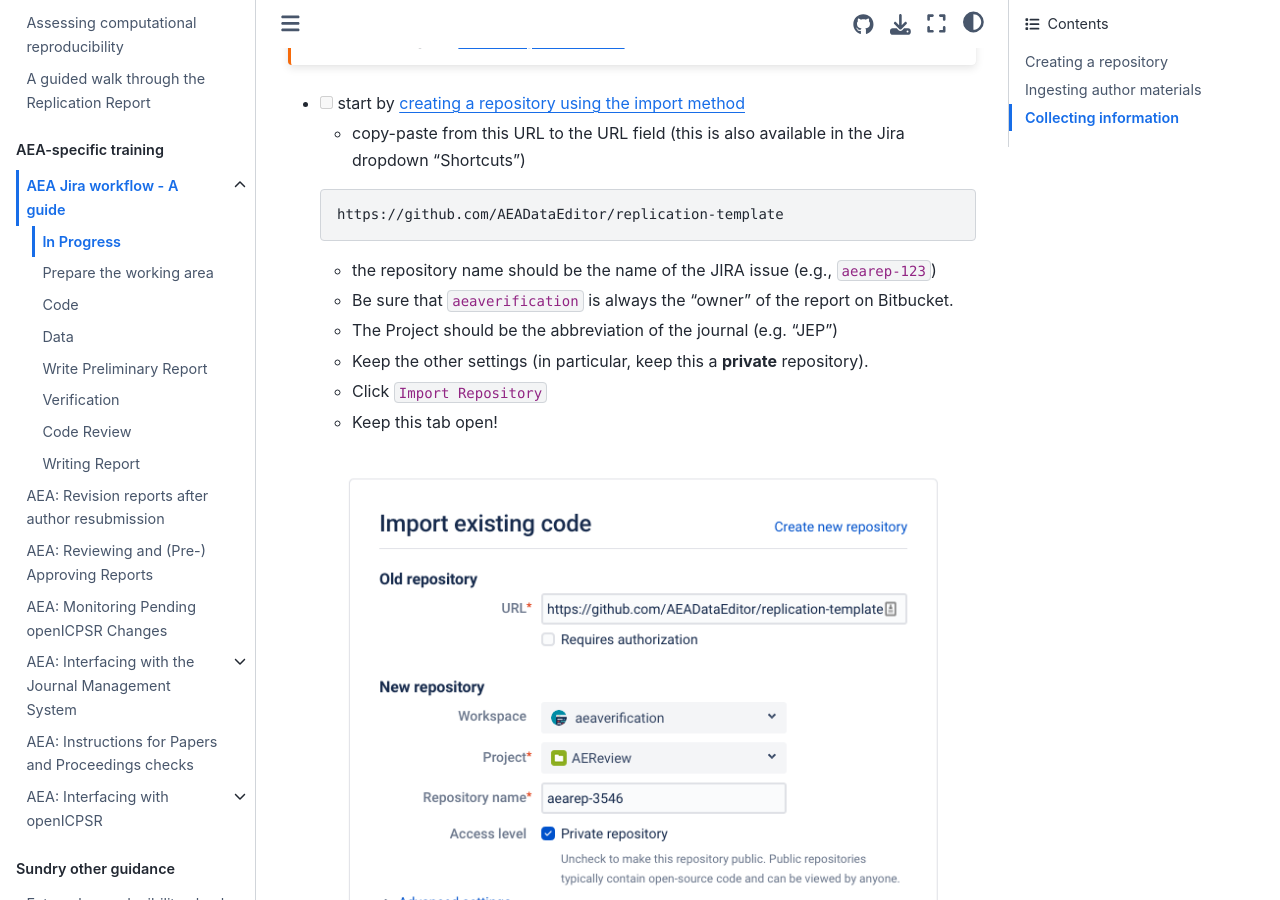
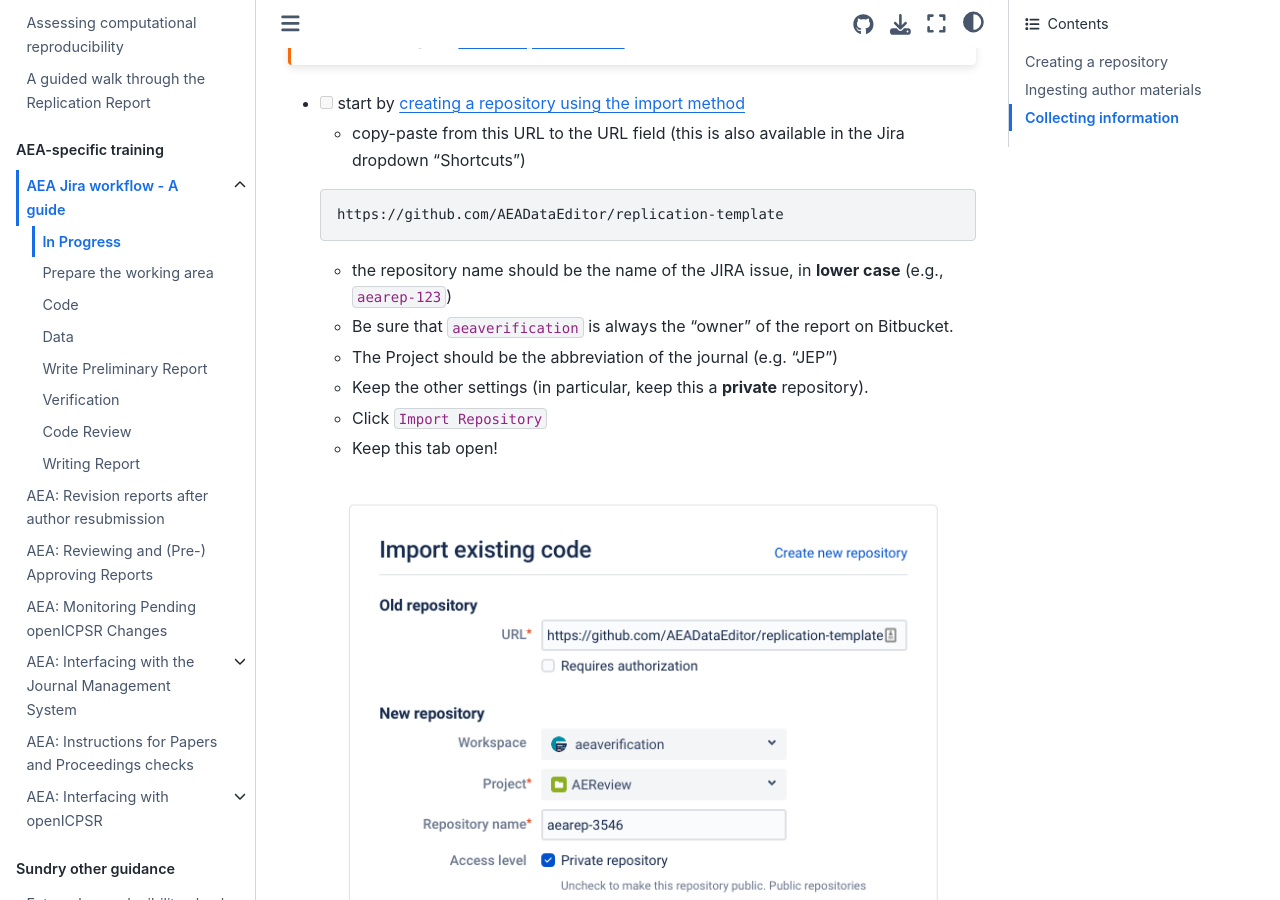
Before and after one commit to labordynamicsinstitute/ldilab-manual, a Jupyter Book: the page built from 11-01-workflow-in-progress.md, in a window 1280 px wide and 900 px high, scrolled down 987 px. Built offline with Jupyter Book 1.0.4 settings and Sphinx 7.4.7 and the Sphinx Book theme 1.1.4, drawn with Linux system fonts in a browser that asks for light colours.

Commit message:
Update 11-01-workflow-in-progress.md

````diff
--- a/11-01-workflow-in-progress.md
+++ b/11-01-workflow-in-progress.md
@@ -33,7 +33,7 @@
     https://github.com/AEADataEditor/replication-template
     ```
 
-    - the repository name should be the name of the JIRA issue (e.g., `aearep-123`)
+    - the repository name should be the name of the JIRA issue, in **lower case** (e.g., `aearep-123`)
     - Be sure that `aeaverification` is always the "owner" of the report on Bitbucket.
     - The Project should be the abbreviation of the journal (e.g. "JEP")
     - Keep the other settings (in particular, keep this a **private** repository).
````
